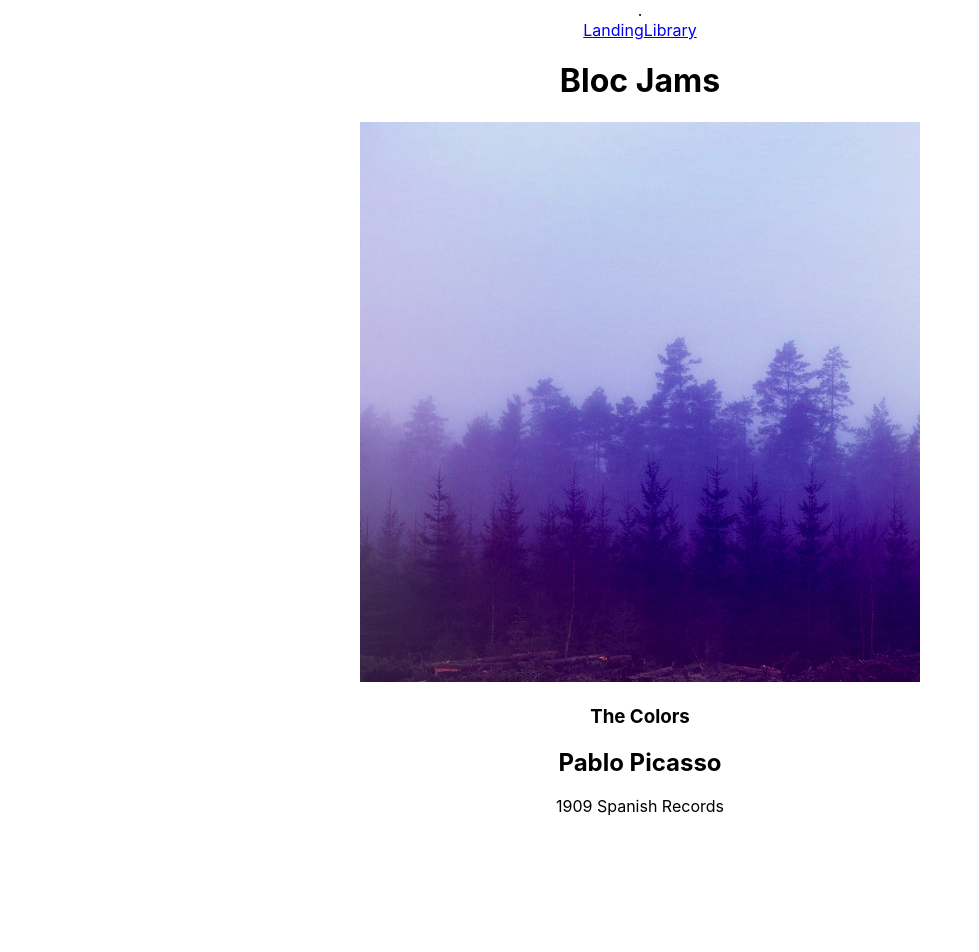
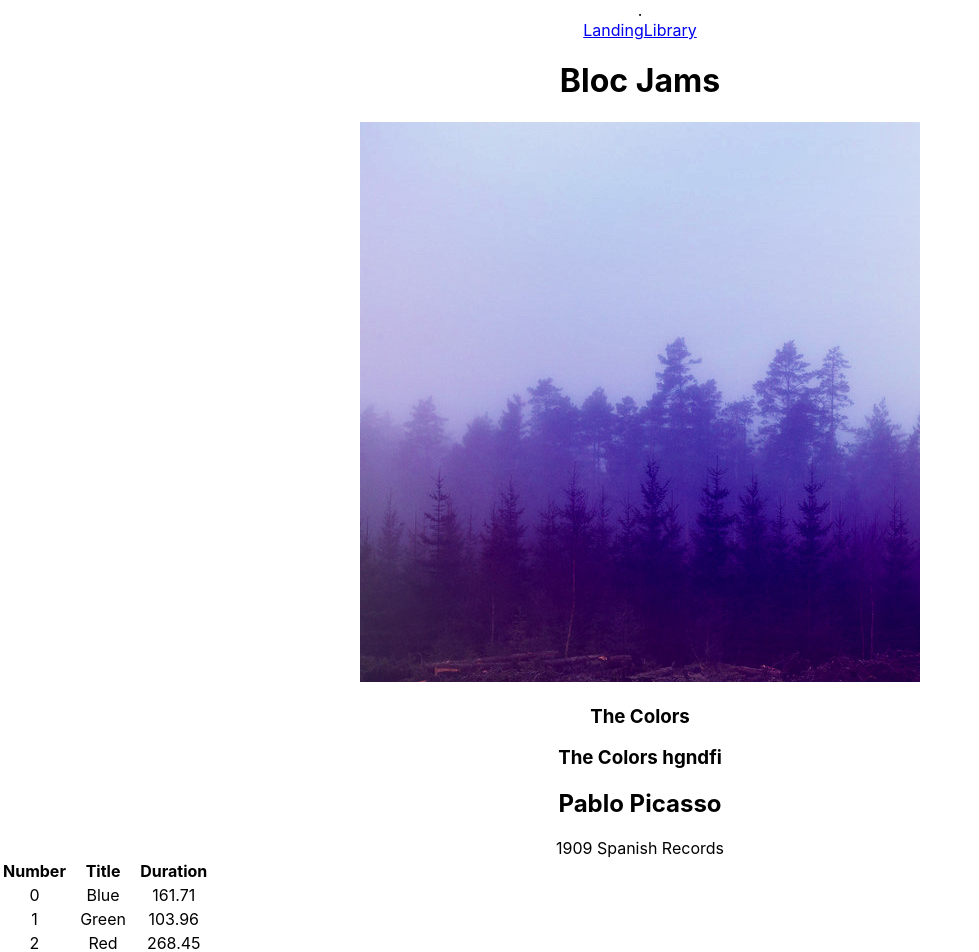
Before and after one commit to darsoohoo/bloc-jams-react, a React (Create React App) app: page /album/the-colors in a window 1280 px wide. Shown: the top 952 px of the page, without its empty margins (0-979 px from the left). Before the commit the page ends 816 px from the top, so only its background shows below. Built offline with nearby package versions, Linux system fonts and the light colour scheme.

Commit message:
Assignment 2758 Album: Complete. Added song info to table

```diff
--- a/src/App.js
+++ b/src/App.js
@@ -1,10 +1,10 @@
 import React, { Component } from 'react';
 import { Route, Link } from 'react-router-dom';
-import './App.css';
 import Landing from './components/Landing';
 import Library from './components/Library';
 import Album from './components/Album';
 import './index.css';
+import './App.css';
 
 class App extends Component {
   render() {
--- a/src/components/Album.js
+++ b/src/components/Album.js
@@ -1,14 +1,14 @@
  import React, { Component } from 'react';
  import albumData from './../data/albums';
+ import { Link } from 'react-router-dom';
 
  class Album extends Component {
    constructor(props) {
      super(props);
+    const album = albumData.find( album => {
+      return album.slug === this.props.match.params.slug
+    });
 
-
-    const album = albumData.find( album => {
-      return album.slub === this,props.match.params.slug
-    });
 
     this.state = {
       album: album
@@ -17,11 +17,12 @@
 
   render() {
     return (
-      <section className="album">
+      <section className='albums'>
         <section id="album-info">
           <img id="album-cover-art" src={this.state.album.albumCover} alt={this.state.album.title} />
           <div className="album-details">
             <h1 id="album-title">{this.state.album.title}</h1>
+            <h1 id="album-title">{this.state.album.title} hgndfi</h1>
             <h2 className="artist">{this.state.album.artist}</h2>
             <div id="release-info">{this.state.album.releaseInfo}</div>
           </div>
@@ -33,6 +34,20 @@
             <col id="song-duration-column" />
           </colgroup>
           <tbody>
+            <tr>
+              <th>Number</th>
+              <th>Title</th>
+              <th>Duration</th>
+            </tr>
+              {
+                this.state.album.songs.map( (song, index) =>
+                  <tr key={index}>
+                  <td>{(song, index)}</td>
+                  <td>{song.title}</td>
+                  <td>{(song.duration)}</td>
+                  </tr>
+                )
+              }
           </tbody>
         </table>
       </section>
--- a/src/components/Library.js
+++ b/src/components/Library.js
@@ -1,6 +1,6 @@
 import React, { Component } from 'react';
 import albumData from './../data/albums';
-import { Route, Link } from 'react-router-dom';
+import { Link } from 'react-router-dom';
 
 class Library extends Component {
   constructor(props) {
```
